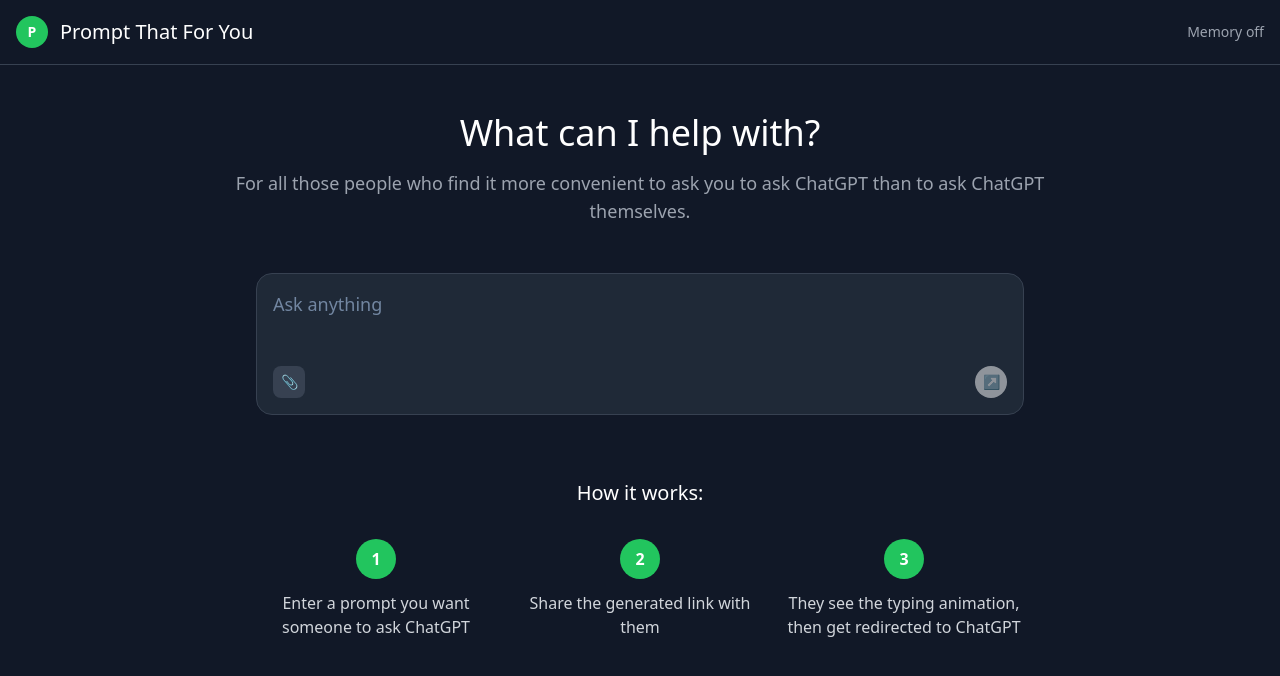
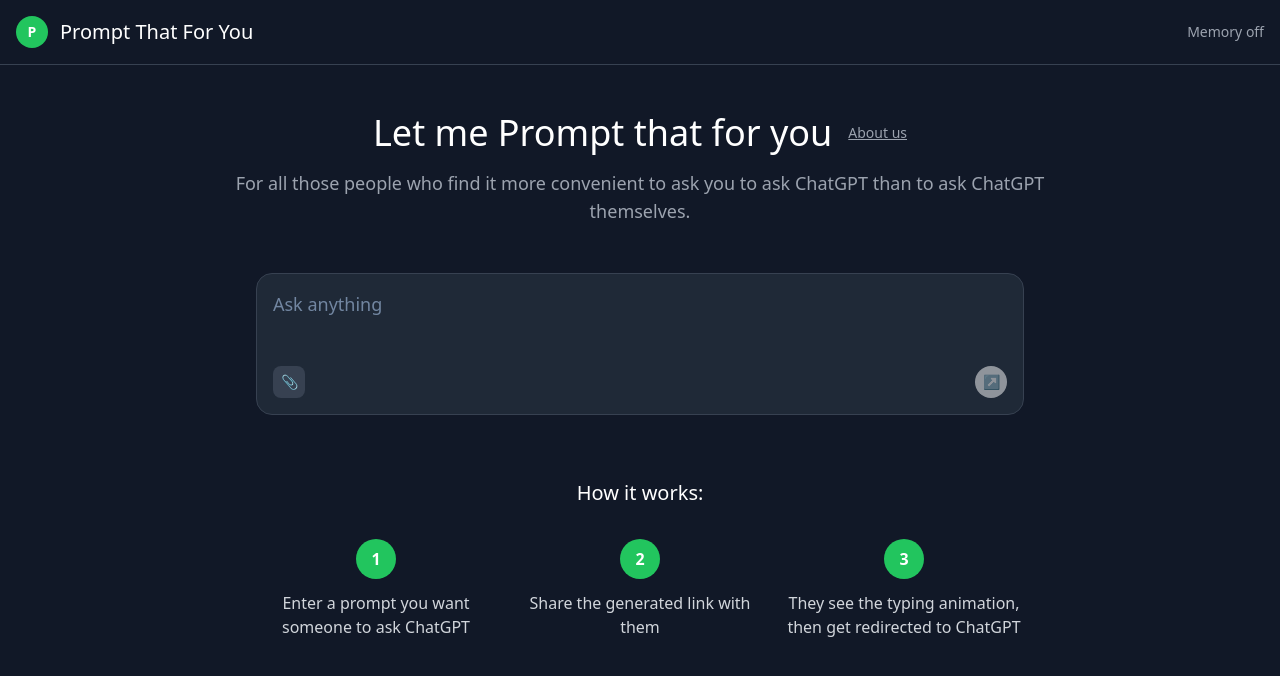
Before and after one commit to muzzyhaile/ask-the-gpt, a React (Vite) app: page / in a window 1280 px wide. Shown: the top 676 px of the page. Built offline with nearby package versions, Linux system fonts and the light colour scheme.

Commit message:
Update headline and add About Us link
Change the main headline from "What can I help with?" to "Let me Prompt that for you". Add a new "About Us" link next to the headline that humorously explains the site's purpose, referencing the original "Let Me Google That For You" concept.

```diff
--- a/src/pages/Index.tsx
+++ b/src/pages/Index.tsx
@@ -80,9 +80,14 @@ const Index = () => {
         <div className="w-full max-w-4xl mx-auto">
           {/* ChatGPT-style welcome message */}
           <div className="text-center mb-12">
-            <h2 className="text-4xl font-medium text-white mb-4">
-              What can I help with?
-            </h2>
+            <div className="flex items-center justify-center gap-4 mb-4">
+              <h2 className="text-4xl font-medium text-white">
+                Let me Prompt that for you
+              </h2>
+              <button className="text-sm text-gray-400 hover:text-white underline transition-colors">
+                About us
+              </button>
+            </div>
             <p className="text-gray-400 text-lg">
               For all those people who find it more convenient to ask you to ask ChatGPT than to ask ChatGPT themselves.
             </p>
```
